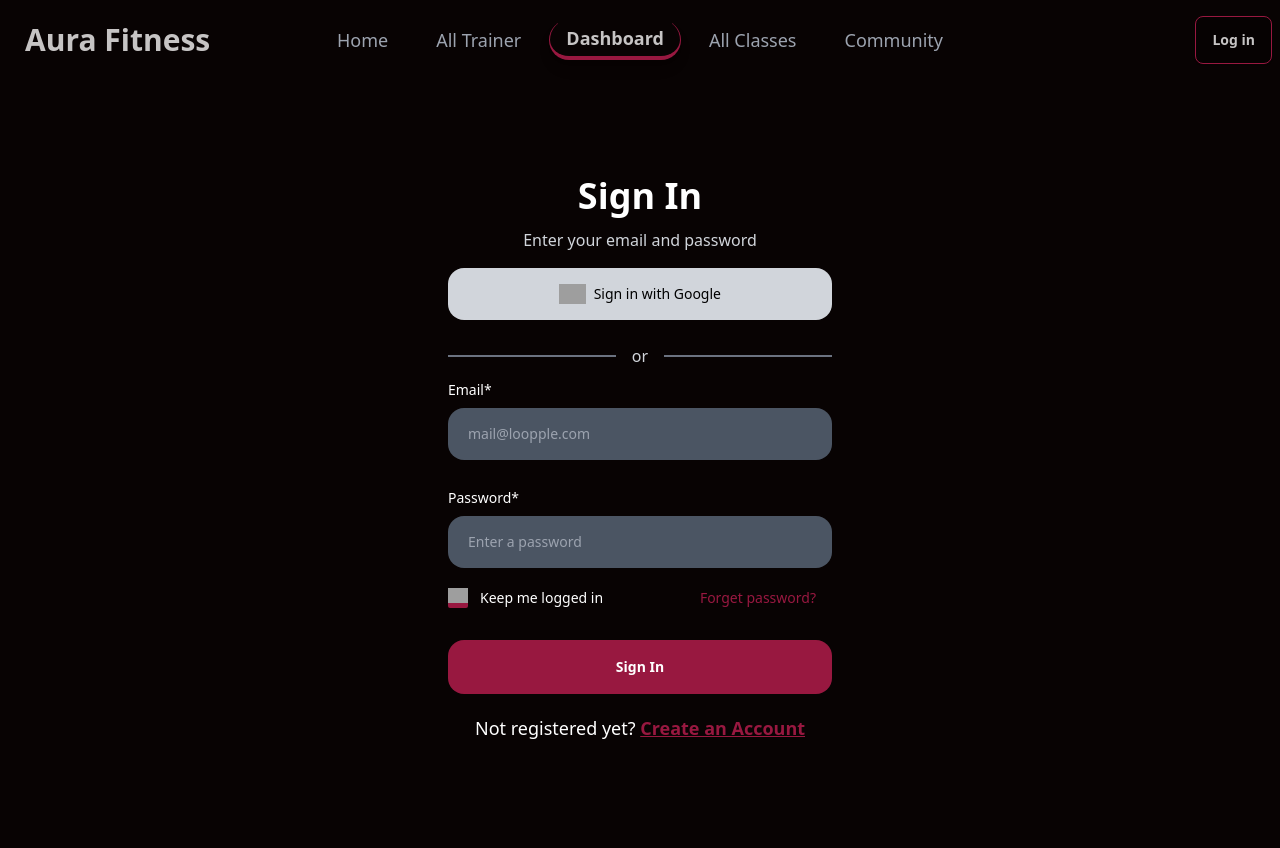
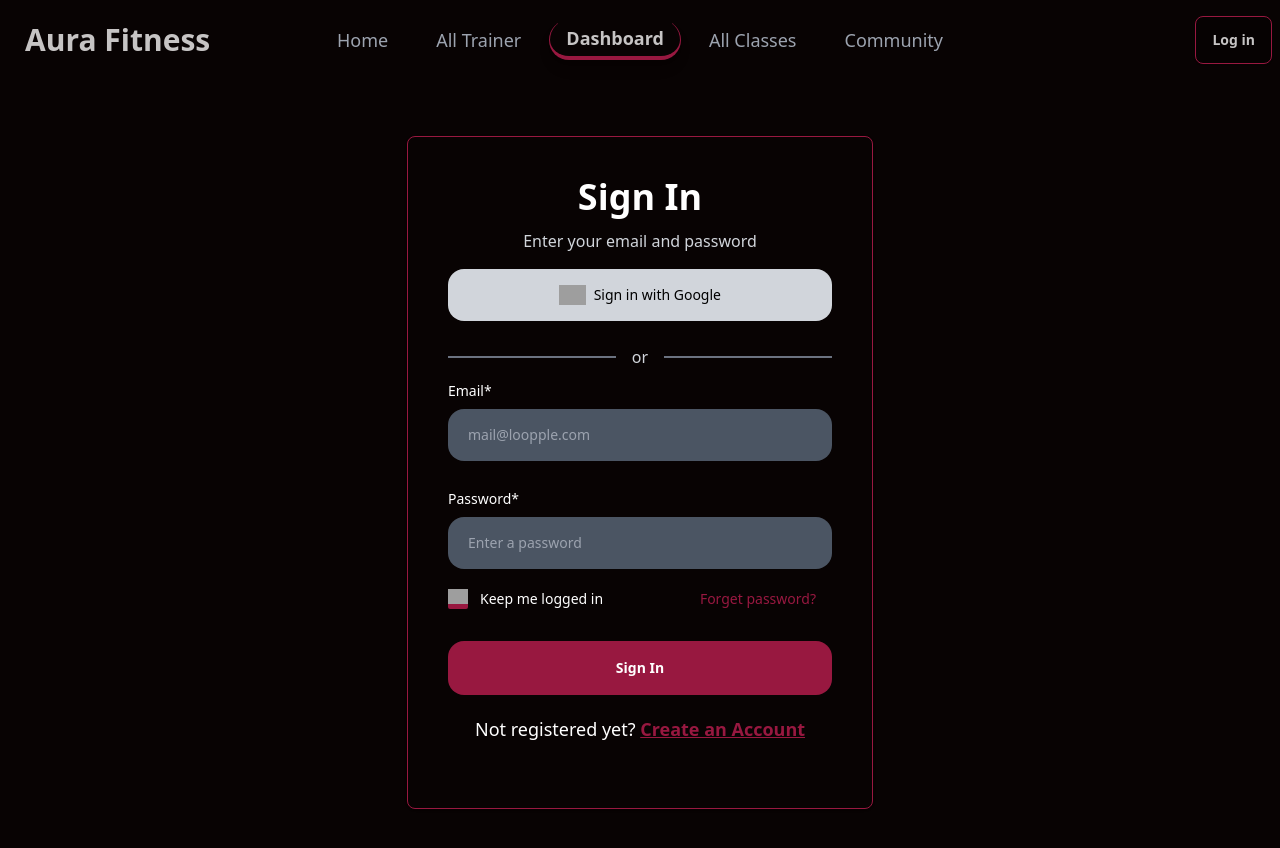
Before and after one commit to efaaz/gym-management-website-client, a React (Vite) app: page /sign-in in a window 1280 px wide. Shown: the top 848 px of the page. Built offline with nearby package versions, Linux system fonts and the light colour scheme; no server answers; grey boxes are pictures that could not be loaded.

Commit message:
log in section

```diff
--- a/src/Components/Common/Login/Login.jsx
+++ b/src/Components/Common/Login/Login.jsx
@@ -76,7 +76,7 @@ function Login() {
       <div className="container flex flex-col mx-auto my-2">
         <div className="flex justify-center w-full h-full my-auto xl:gap-14 lg:justify-normal md:gap-5 draggable">
           <div className="flex items-center justify-center w-full lg:p-12">
-            <div className="flex items-center xl:p-10">
+            <div className="flex items-center xl:p-10 rounded-lg shadow border-[#981840] border border-rou" >
               <form
                 className="flex flex-col w-full h-full pb-6 text-center rounded-3xl"
                 onSubmit={handleSubmit(login)}
```
